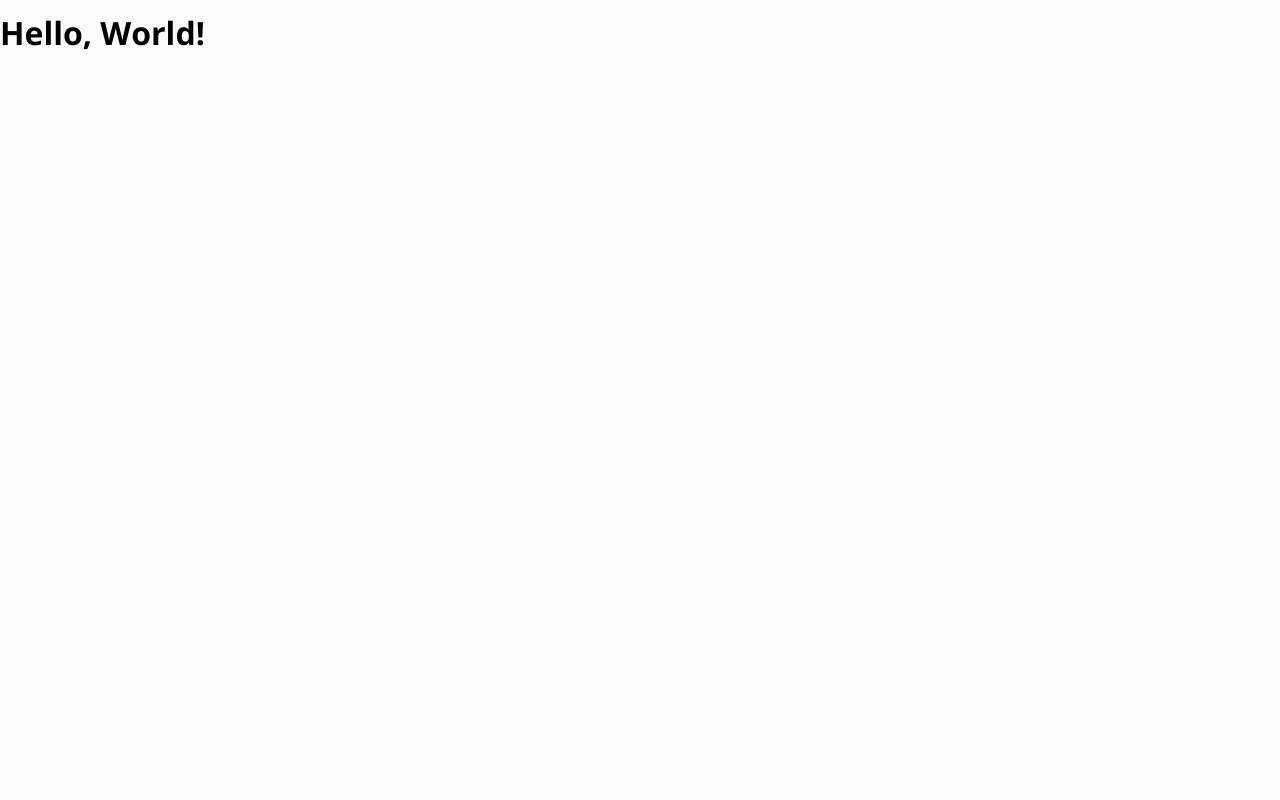
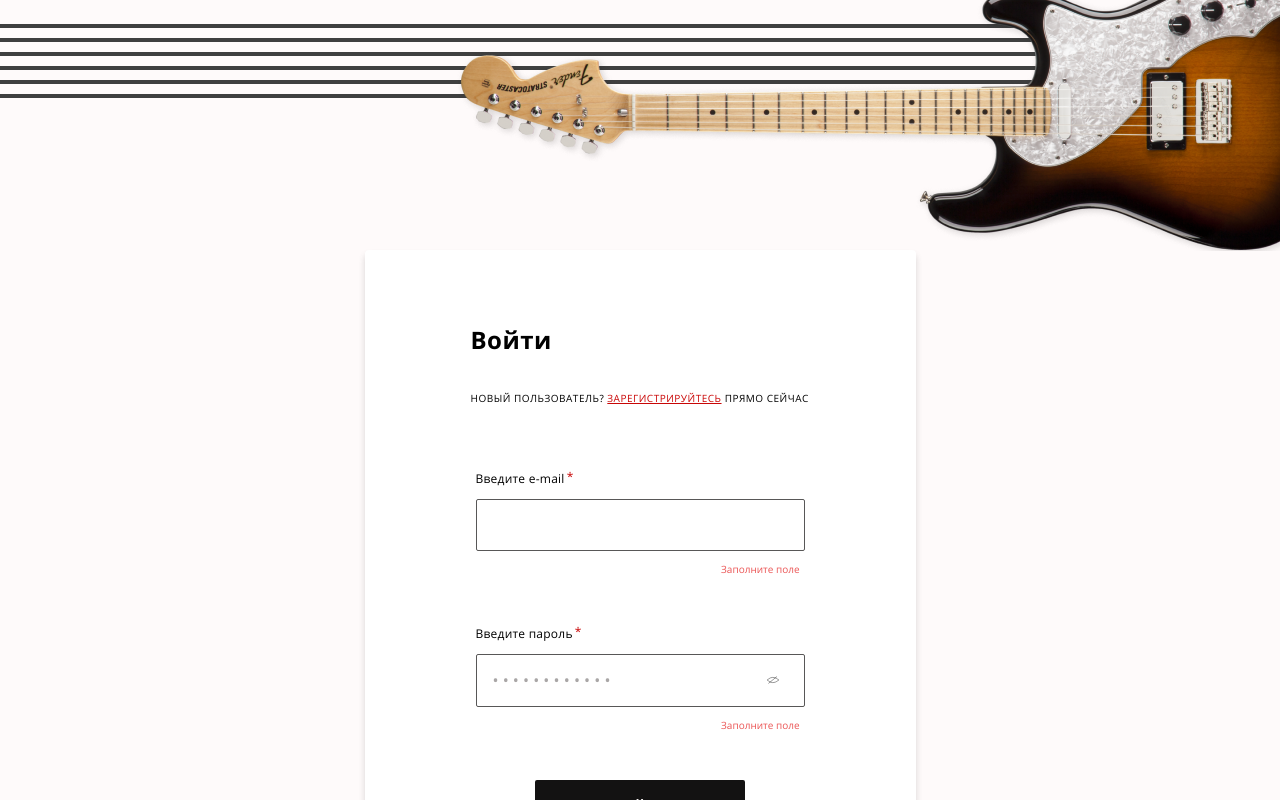
Before and after one commit to ZakharovDen/guitar-shop, a React (Vite) app in the folder frontend/: page / in a window 1280 px wide. Shown: the top 800 px of the page. Built offline with nearby package versions, Linux system fonts and the light colour scheme.

Commit message:
start frontend

```diff
--- /dev/null
+++ b/frontend/src/components/app/app.tsx
@@ -0,0 +1,23 @@
+import { BrowserRouter, Route, Routes } from 'react-router-dom';
+import { AppRoute } from '../../constant';
+import LoginScreen from '../../pages/login-screen/login-screen';
+import ErrorScreen from '../../pages/error-screen/error-screen';
+
+function App(): JSX.Element {
+  return (
+    <BrowserRouter>
+      <Routes>
+        <Route
+          path={AppRoute.Main}
+          element={<LoginScreen />}
+        />
+        <Route
+          path="*"
+          element={<ErrorScreen />}
+        />
+      </Routes>
+    </BrowserRouter>
+  );
+}
+
+export default App;
--- /dev/null
+++ b/frontend/src/constant.ts
@@ -0,0 +1,9 @@
+export enum AppRoute {
+  Main = '/',
+  Registration = '/registration',
+  ProductList = '/products',
+  ProductInfo = '/products/:id',
+  ProductAdd = '/products/add',
+  ProductEdit = '/products/:id/edit',
+  Error = '/error',
+}
--- a/frontend/src/index.tsx
+++ b/frontend/src/index.tsx
@@ -1,5 +1,6 @@
 import React from 'react';
 import ReactDOM from 'react-dom/client';
+import App from './components/app/app';
 
 const root = ReactDOM.createRoot(
   document.getElementById('root') as HTMLElement
@@ -7,6 +8,6 @@ const root = ReactDOM.createRoot(
 
 root.render(
   <React.StrictMode>
-    <h1>Hello, World!</h1>
+    < App />
   </React.StrictMode>
 );
--- /dev/null
+++ b/frontend/src/pages/error-screen/error-screen.tsx
@@ -0,0 +1,15 @@
+function ErrorScreen(): JSX.Element {
+  return (
+    <main className="page-content">
+      <div className="container">
+        <section className="error">
+          <h1 className="error__title">404</h1><span className="error__subtitle">Страница не найдена.</span>
+          <p className="error__text"> Возможно, страница была удалена<br />или её вовсе не существовало.</p>
+          <button className="button button__error button--small button--black-border">Продолжить покупки</button>
+        </section>
+      </div>
+    </main>
+  );
+}
+
+export default ErrorScreen;
--- /dev/null
+++ b/frontend/src/pages/login-screen/login-screen.tsx
@@ -0,0 +1,49 @@
+function LoginScreen(): JSX.Element {
+  return (
+    <main className="page-content">
+      <div className="container">
+        <section className="login">
+          <h1 className="login__title">Войти</h1>
+          <p className="login__text">Hовый пользователь? <a className="login__link" href="registration.html">Зарегистрируйтесь</a> прямо сейчас</p>
+          <form method="post" action="/">
+            <div className="input-login">
+              <label htmlFor="email">Введите e-mail</label>
+              <input
+                type="email"
+                id="email"
+                name="email"
+                autoComplete="off"
+                required
+              >
+              </input>
+              <p className="input-login__error">Заполните поле</p>
+            </div>
+            <div className="input-login">
+              <label htmlFor="passwordLogin">Введите пароль</label>
+              <span>
+                <input
+                  type="password"
+                  placeholder="• • • • • • • • • • • •"
+                  id="passwordLogin"
+                  name="password"
+                  autoComplete="off"
+                  required
+                >
+                </input>
+
+                <button className="input-login__button-eye" type="button">
+                  <svg width="14" height="8" aria-hidden="true">
+                    <use xlinkHref="#icon-eye"></use>
+                  </svg>
+                </button>
+              </span>
+              <p className="input-login__error">Заполните поле</p>
+            </div>
+            <button className="button login__button button--medium" type="submit">Войти</button>
+          </form>
+        </section>
+      </div>
+    </main>
+  );
+}
+export default LoginScreen;
```
Also changed, not shown: 2 other files (tests, documents, lock files or other folders).
